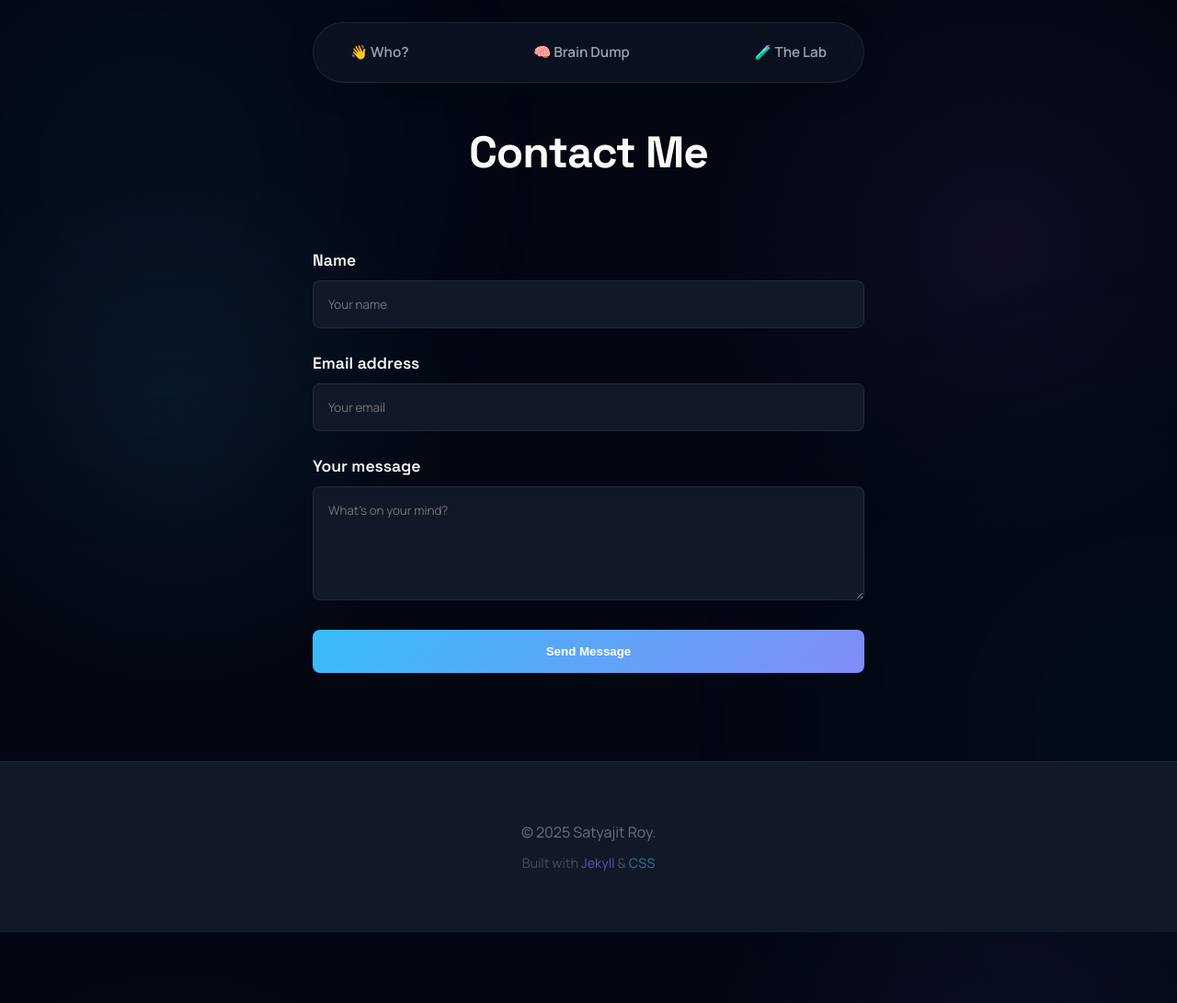
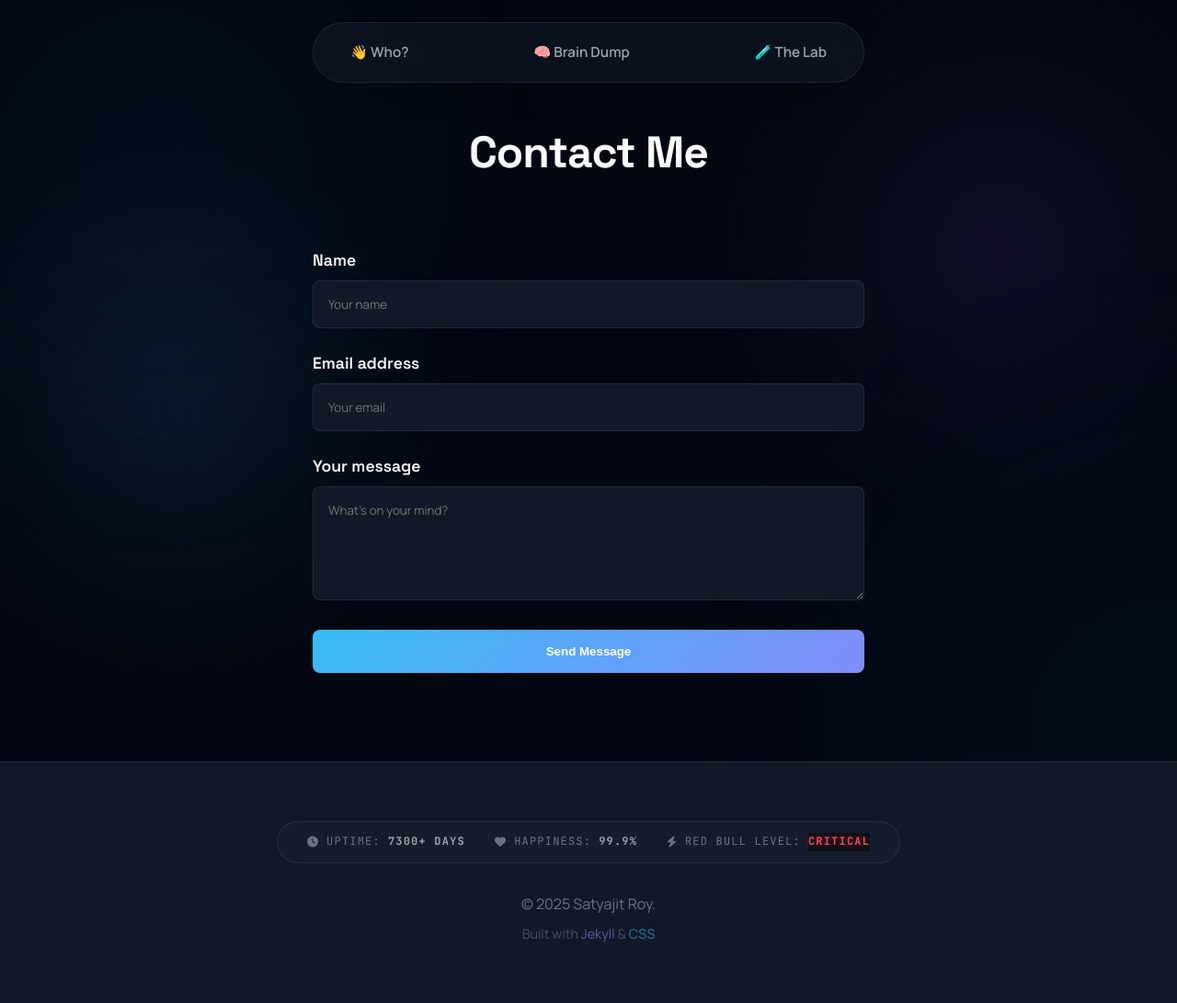
Before and after one commit to kodelint/kodelint.github.io, a Jekyll site: the page built from contact.md, in a window 1280 px wide. Shown: the whole page at 92% size. Built offline with Jekyll 4.4.1, drawn with Linux system fonts in a browser that asks for light colours; nearby versions of some CDN libraries.

Commit message:
Feat: Implemented Open Graph (OG) tags and 'System Health' Easter Egg footer

```diff
--- a/_includes/footer.html
+++ b/_includes/footer.html
@@ -1,5 +1,10 @@
 <footer>
   <div class="container">
+    <div class="system-status">
+      <span class="status-item"><i class="fas fa-clock"></i> Uptime: <span class="status-value">7300+ days</span></span>
+      <span class="status-item"><i class="fas fa-heart"></i> Happiness: <span class="status-value">99.9%</span></span>
+      <span class="status-item"><i class="fas fa-bolt"></i> Red Bull Level: <span class="status-value highlight">Critical</span></span>
+    </div>
     <p>&copy; {{ 'now' | date: "%Y" }} {{site.data.blogger.name}}.</p>
     <p style="font-size: 0.9em; margin-top: 0.5rem; opacity: 0.6;">
       Built with <span style="color: var(--accent-secondary)">Jekyll</span> & <span style="color: var(--accent-primary)">CSS</span>
--- a/_includes/head.html
+++ b/_includes/head.html
@@ -3,6 +3,21 @@
   <meta name="viewport" content="width=device-width, initial-scale=1.0" />
   <meta http-equiv="X-UA-Compatible" content="ie=edge" />
   <title>{{page.title}} | {{site.title}}</title>
+
+  <!-- Open Graph / Facebook -->
+  <meta property="og:type" content="website">
+  <meta property="og:url" content="{{ site.url }}{{ page.url }}">
+  <meta property="og:title" content="{{ page.title | default: site.title }}">
+  <meta property="og:description" content="{{ page.description | default: site.slogan }}">
+  <meta property="og:image" content="{{ site.logo }}">
+
+  <!-- Twitter -->
+  <meta property="twitter:card" content="summary_large_image">
+  <meta property="twitter:url" content="{{ site.url }}{{ page.url }}">
+  <meta property="twitter:title" content="{{ page.title | default: site.title }}">
+  <meta property="twitter:description" content="{{ page.description | default: site.slogan }}">
+  <meta property="twitter:image" content="{{ site.logo }}">
+
   <link rel="manifest" href="{{site.url}}{{site.baseurl}}/manifest.json" />
   {% seo %}
   <link
--- a/assets/css/main.css
+++ b/assets/css/main.css
@@ -655,6 +655,48 @@ button[type="submit"]:hover {
 .cross-post-icon.devto.active { color: #3b82f6; }
 .cross-post-icon.hashnode.active { color: #2962ff; }
 
+/* System Status Bar */
+.system-status {
+  display: flex;
+  justify-content: center;
+  gap: 2rem;
+  margin-bottom: 2rem;
+  font-family: var(--font-mono);
+  font-size: 0.75rem;
+  text-transform: uppercase;
+  letter-spacing: 0.1em;
+  color: var(--text-tertiary);
+  background: rgba(255, 255, 255, 0.02);
+  padding: 0.75rem 2rem;
+  border-radius: 100px;
+  border: 1px solid var(--border-subtle);
+  width: fit-content;
+  margin-left: auto;
+  margin-right: auto;
+}
+
+.status-item {
+  display: flex;
+  align-items: center;
+  gap: 0.5rem;
+}
+
+.status-value {
+  color: var(--text-secondary);
+  font-weight: 700;
+}
+
+.status-value.highlight {
+  color: #ff4757; /* Critical red */
+  animation: pulseRed 2s infinite;
+}
+
+@keyframes pulseRed {
+  0% { text-shadow: 0 0 0px rgba(255, 71, 87, 0); }
+  50% { text-shadow: 0 0 10px rgba(255, 71, 87, 0.5); }
+  100% { text-shadow: 0 0 0px rgba(255, 71, 87, 0); }
+}
+
 /* Footer */
 footer {
   margin-top: 6rem;
```
